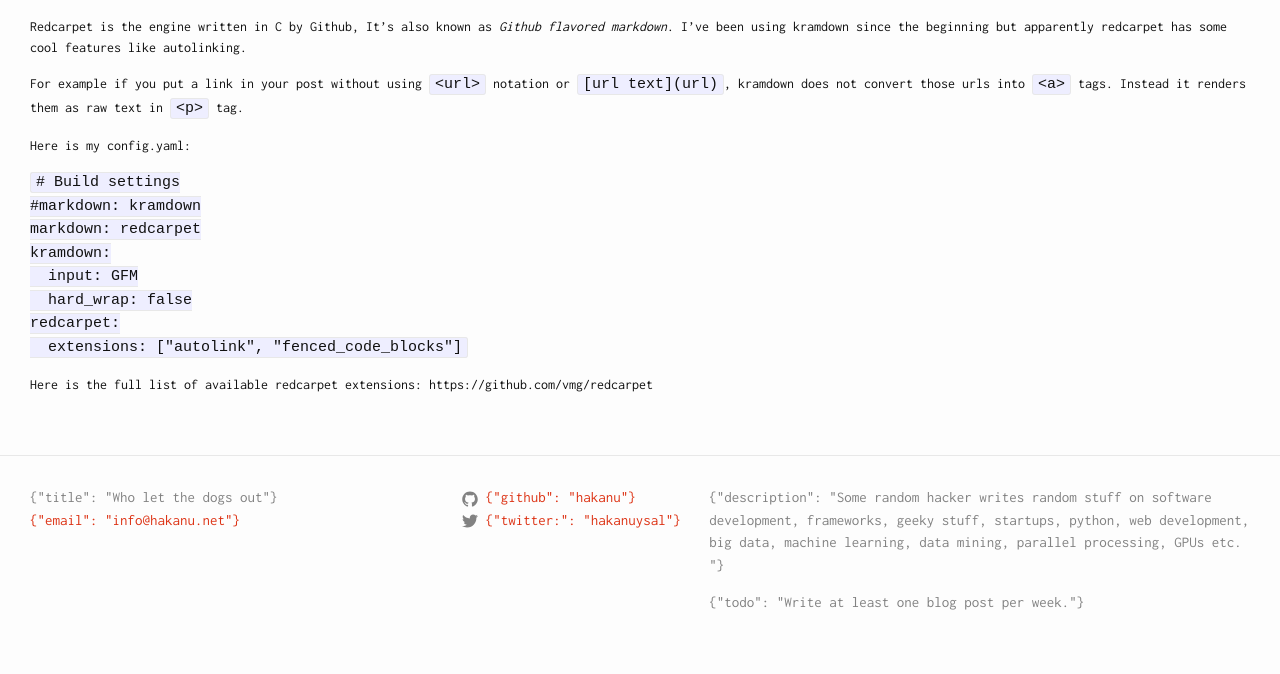
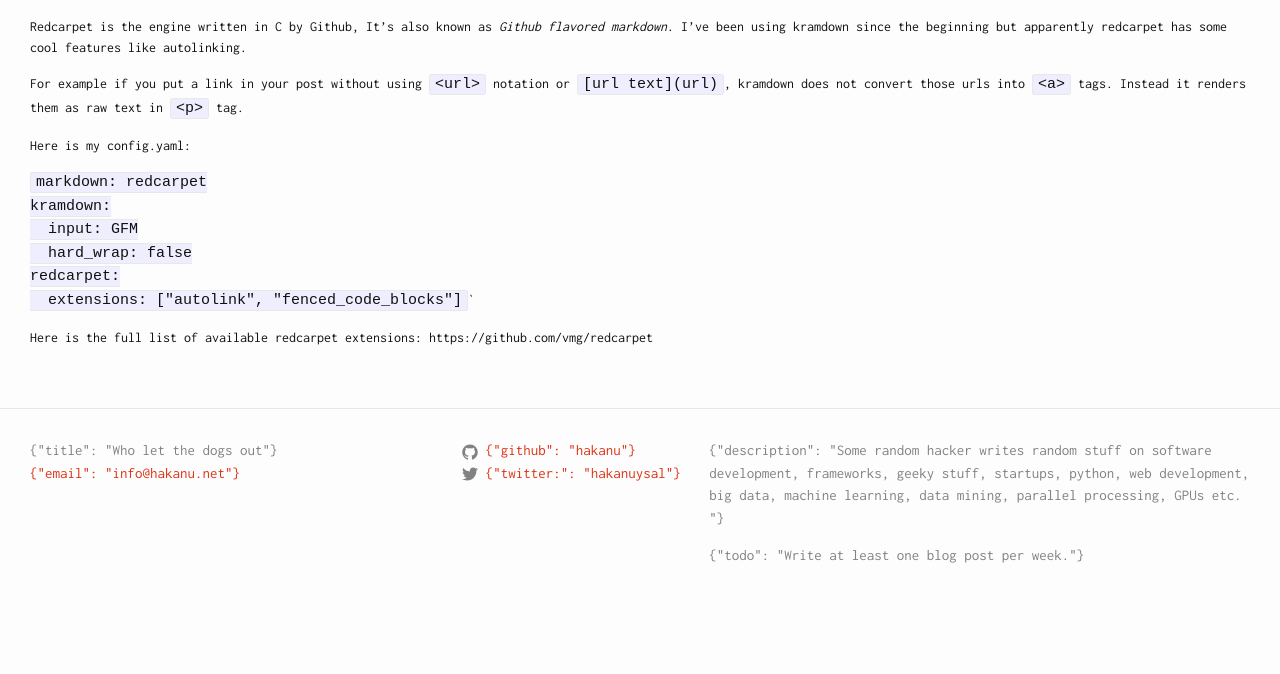
Before and after one commit to hakanu/blog, a Jekyll site: the page built from _posts/2016-03-22-switched-to-redcarpet-instead-of-kramdown-as-markdown-renderer.md, in a window 1280 px wide. Shown: the part 577-1251 px from the top of the page. Built offline with Jekyll 4.4.1, drawn with Linux system fonts in a browser that asks for light colours; Markdown is read by kramdown in place of the engine named in the settings; comment, search, counter and statistics services are not loaded; after the commit the page ends 1204 px from its top, so only the background shows below that.

Commit message:
Updated 2016-03-22-switched-to-redcarpet-instead-of-kramdown-as-markdown-renderer.md

````diff
--- a/_posts/2016-03-22-switched-to-redcarpet-instead-of-kramdown-as-markdown-renderer.md
+++ b/_posts/2016-03-22-switched-to-redcarpet-instead-of-kramdown-as-markdown-renderer.md
@@ -17,14 +17,12 @@
 
 Here is my config.yaml:
 
-```# Build settings
-#markdown: kramdown
-markdown: redcarpet
+`markdown: redcarpet
 kramdown:
   input: GFM
   hard_wrap: false
 redcarpet:
-  extensions: ["autolink", "fenced_code_blocks"]```
+  extensions: ["autolink", "fenced_code_blocks"]``
 
 Here is the full list of available redcarpet extensions:
 https://github.com/vmg/redcarpet
````
